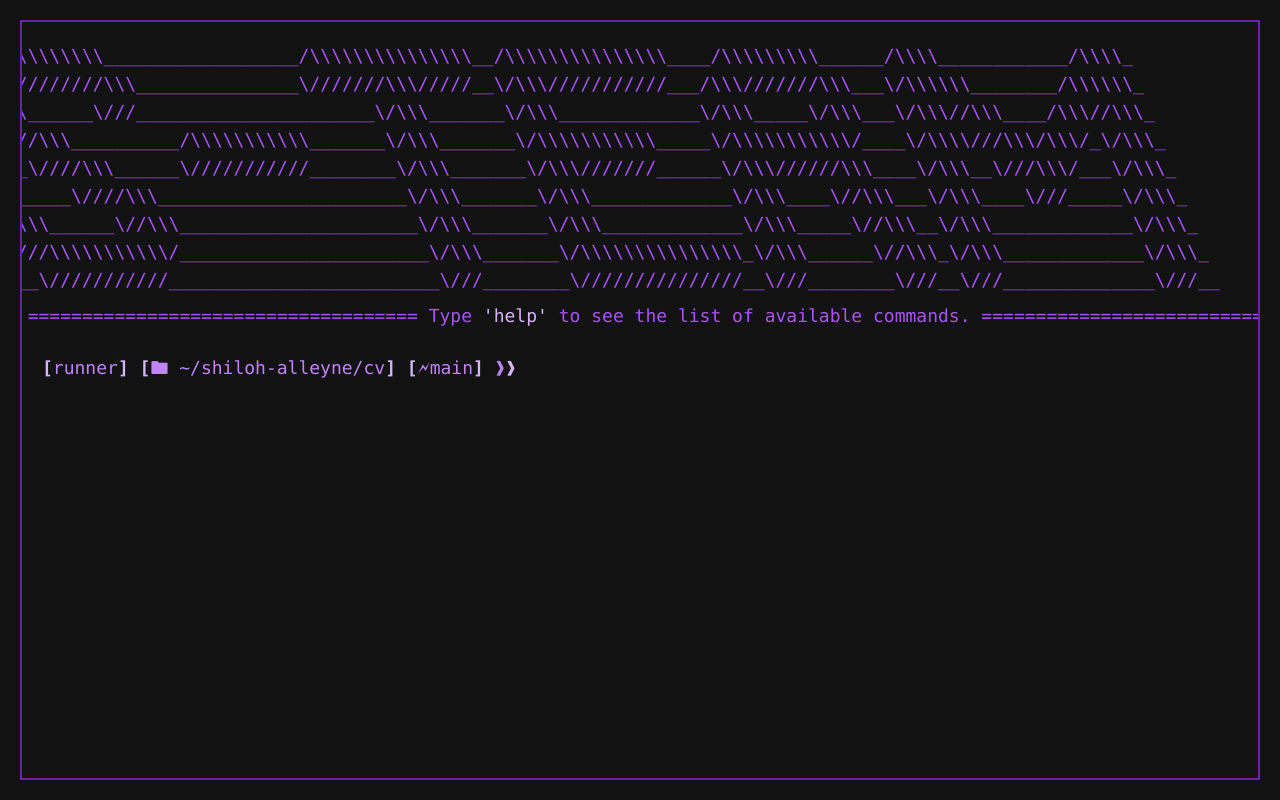
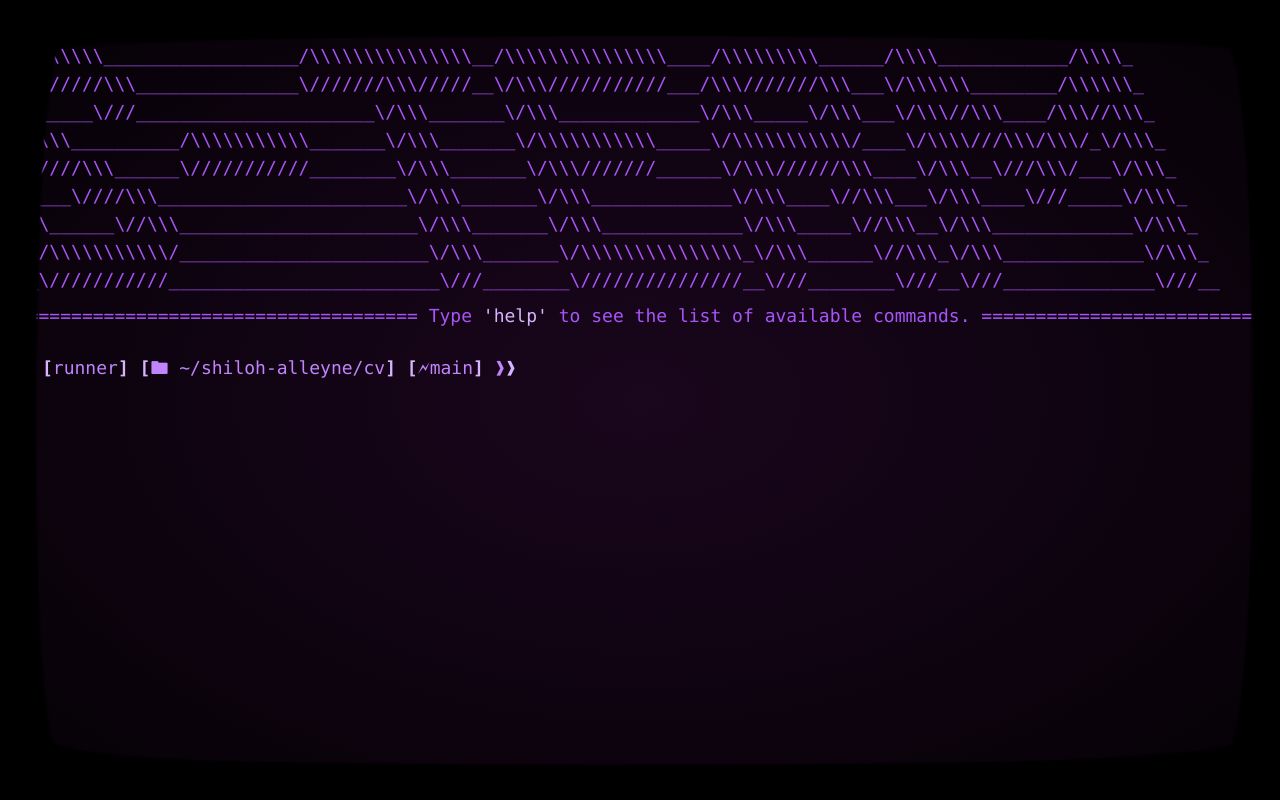
Before and after one commit to ShilohAlleyne/S-TERM, a plain HTML site: page index.html in a window 1280 px wide. Drawn offline with Linux system fonts and the light colour scheme; no server answers; a web font is replaced by a local one.

Commit message:
CRT Bezel and background glow

```diff
--- a/index.html
+++ b/index.html
@@ -14,6 +14,8 @@
     </head>
 
     <body>
-        <div id="app"></div>
+        <div id="app">
+            <img src="/priv/static/icons/bezel.png" id="bezel">
+        </div>
     </body>
 </html>
--- a/priv/static/stylesheet.css
+++ b/priv/static/stylesheet.css
@@ -1,27 +1,6 @@
 @tailwind base;
 @tailwind components;
 @tailwind utilities;
-
-/* input { */
-/*     caret-color: transparent; /1* Hide the default caret *1/ */
-/*     position: relative; */
-/* } */
-
-/* input::after { */
-/*     content: ''; */
-/*     position: absolute; */
-/*     width: 10px; /1* Adjust the width to make the cursor wider *1/ */
-/*     height: 1em; */
-/*     background-color: Purple; /1* Change the color as needed *1/ */
-/*     animation: blink 1s step-end infinite; */
-/*     pointer-events: none; */
-/* } */
-
-/* @keyframes blink { */
-/*     50% { */
-/*         opacity: 0; */
-/*     } */
-/* } */
 
 /* Terminus Font */
 @import '/priv/static/fonts/fonts.css';
@@ -53,14 +32,47 @@ html {
  *
 */
 
-.App-App {
-    perspective: 500px;
+#app {
+    overflow: hidden;
 }
 
-.crt {
+#Background {
+    overflow: hidden;
+    background-color: black;
+    background-image: radial-gradient(
+        #1a061d, black 120%
+    );
+    height: 100vh;
+}
+
+
+#App-App {
+    perspective: 500px;
+    overflow: hidden;
+}
+
+#crt {
     transform-style: preserve-3d;
     transform: rotateY(-15deg);
     overflow-x: hidden;
+    text-shadow: 1px 1px 2px rgba(0, 0, 0, 0.5),
+               -1px -1px 2px rgba(0, 0, 0, 0.5),
+               2px 2px 2px rgba(0, 0, 0, 0.5),
+               -2px -2px 2px rgba(0, 0, 0, 0.5);
+}
+
+#bezel {
+    position: absolute;
+    width: 100%;
+    height: 100%;
+    top: 0;
+    left: 0;
+    z-index: 10;
+    -webkit-user-select: none;
+    -moz-user-select: none;
+    -ms-user-select: none;
+    user-select: none;
+    pointer-events: none;
 }
 
 /* Scanlines */
@@ -80,6 +92,7 @@ html {
     background-size: 100% 8px;
     z-index: 2;
     pointer-events: none;
+    overflow: hidden;
 }
 
 /* Text shadow */
@@ -121,14 +134,3 @@ html {
         bottom: 0%;
     }
 }
-
-/*#screen {*/
-/*    position: relative;*/
-/*    width: 100%;*/
-/*    height: 67.5vmin;*/
-/*    border: 30px solid transparent;*/
-/*    border-image-source: url(./bezel.png);*/
-/*    border-image-slice: 30 fill;*/
-/*    border-image-outset: 0;*/
-/*    overflow: hidden;*/
-/*}*/
```
Also changed, not shown: priv/static/icons/bezel.png (added), 2 other files.
